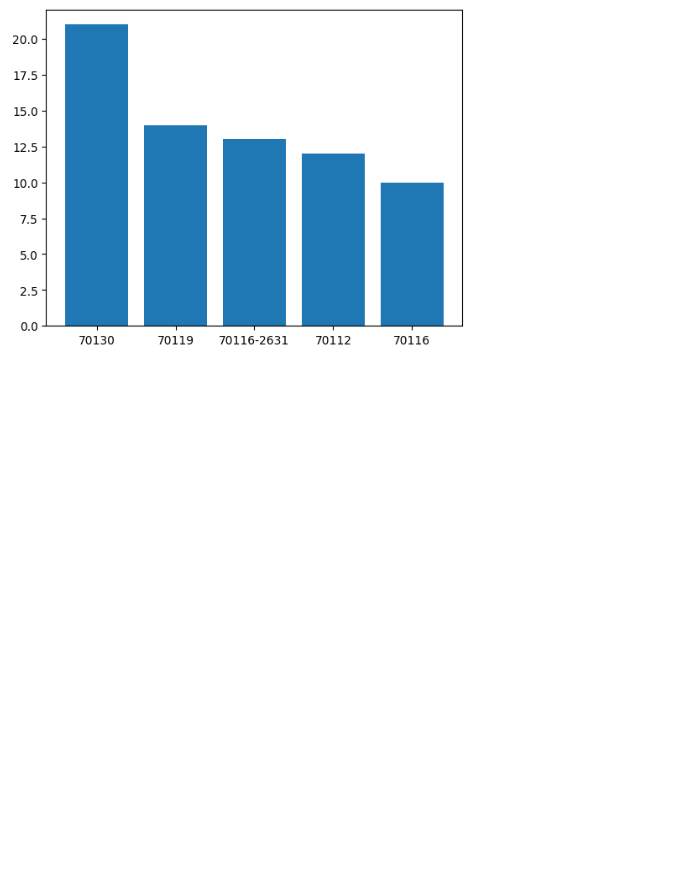
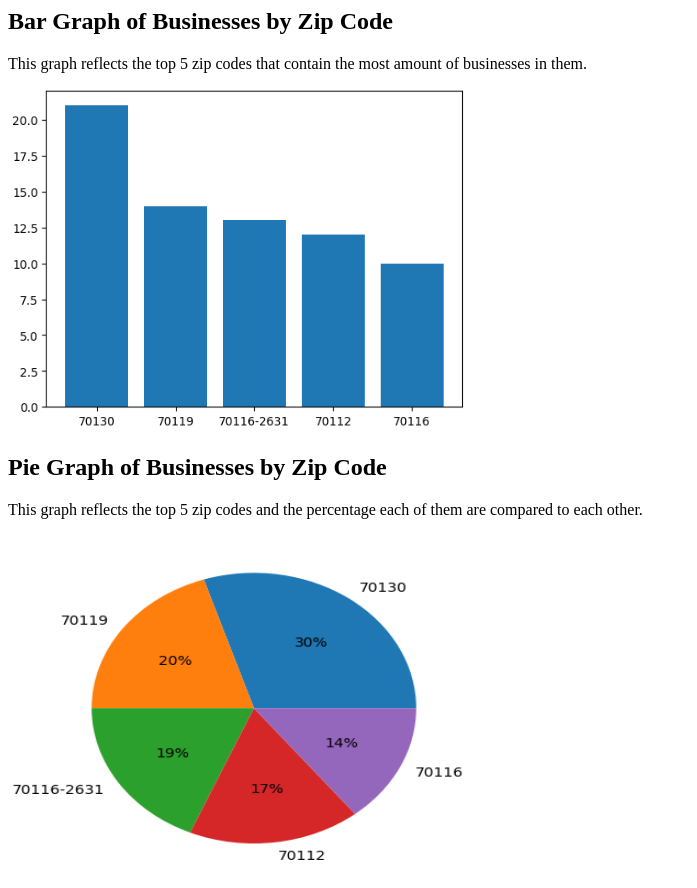
Before and after one commit to jacob4093/jacoble_graphs, a plain HTML site: page index.html in a window 1280 px wide. Shown: the whole page, without its empty margins (0-697 px from the left). Before the commit the page ends 800 px from the top, so only its background shows below. Drawn offline with Linux system fonts and the light colour scheme.

Commit message:
added text and graph 2

```diff
--- a/index.html
+++ b/index.html
@@ -1,7 +1,13 @@
 <html>
 <body>
 
-<img src="Graph1.png" width="460" height="345">
+<h2>Bar Graph of Businesses by Zip Code</h2>
+<p>This graph reflects the top 5 zip codes that contain the most amount of businesses in them.</p>
+<img src="Graph1.png" alt = "Bar Graph" width="460" height="345">
+
+<h2>Pie Graph of Businesses by Zip Code</h2>
+<p>This graph reflects the top 5 zip codes and the percentage each of them are compared to each other.</p>
+<img src="Graph2.png" width="460" height="345">
 
 </body>
 </html>
```
